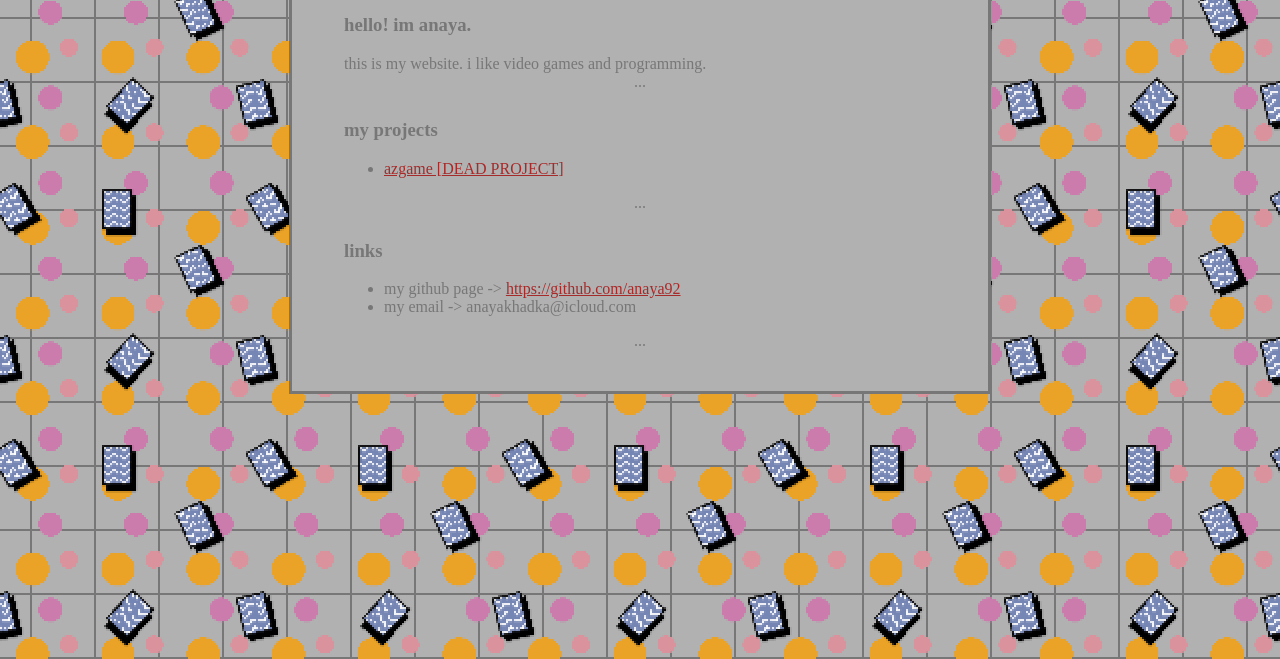
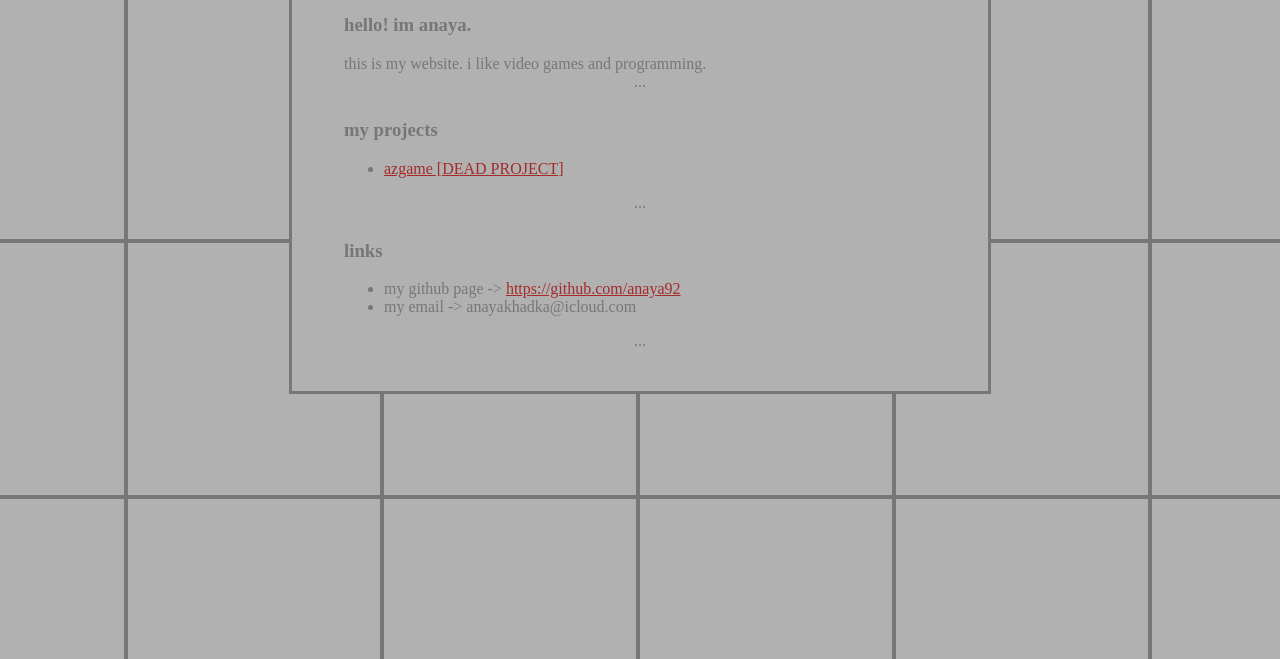
Before and after one commit to anaya92/anaya92.github.io, a plain HTML site: page index.html in a window 1280 px wide. Shown: the part 141-800 px from the top of the page. Drawn offline with Linux system fonts and the light colour scheme; a web font is replaced by a local one.

Commit message:
change grid

```diff
--- a/index.css
+++ b/index.css
@@ -5,7 +5,7 @@
 
 html {
     font-family: "SimSun";
-    background-image: url("img/grid.png");
+    background-image: url("img/gridnormal.png");
     background-repeat: repeat;
     background-size: 256px;
 
```
